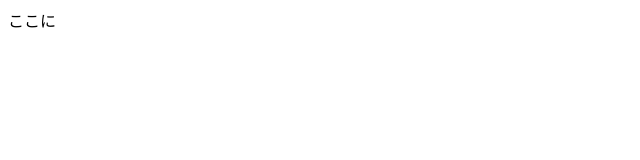
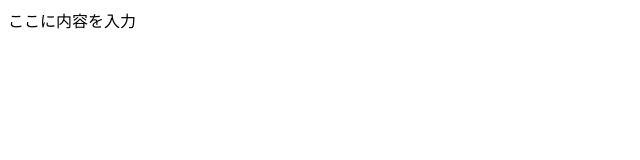
Before and after one commit to HorieRyousei/about-me, a plain HTML site: page index.html in a window 1280 px wide. Shown: the whole page, without its empty margins (0-640 px from the left). Drawn offline with Linux system fonts and the light colour scheme.

Commit message:
Update index.html

```diff
--- a/index.html
+++ b/index.html
@@ -7,11 +7,7 @@
     <link rel="stylesheet" href="css/styles.css">
 </head>
 <body>
-		ここに
-
-
-
-
+		ここに内容を入力
     <script src="js/scripts.js"></script>
 </body>
 </html>
```
